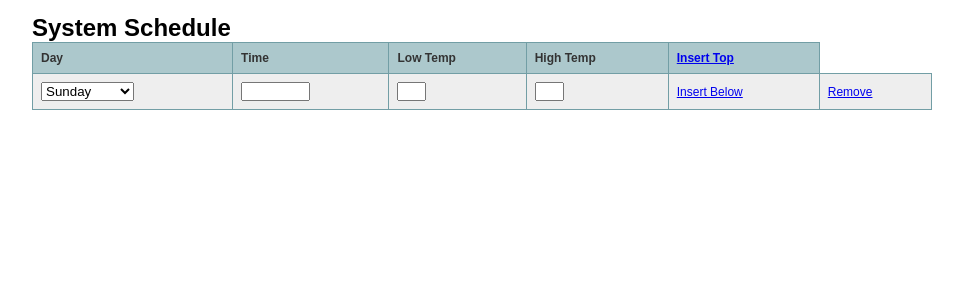
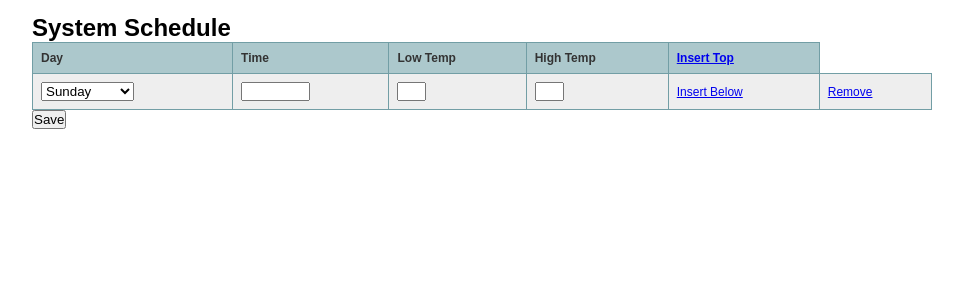
Before and after one commit to evanfletcher42/thermostat-rpi, a Flask app: page /schedule in a window 1280 px wide. Shown: the part 124-424 px from the top of the page, without its empty margins (158-1121 px from the left). Run offline with Flask 2, Linux system fonts and the light colour scheme; some libraries are stand-ins or nearby versions.

Commit message:
web: schedule: create POST form from dynamic table

```diff
--- a/app/templates/schedule.html
+++ b/app/templates/schedule.html
@@ -22,6 +22,7 @@
 
 		<div>
 			<div id="explainContainer"> <b>System Schedule</b>
+				<form action="schedule_submit" method="POST" id="sched">
 					<table id="scheduleTable" border="0">
 						<thead>
 							<tr>
@@ -60,6 +61,8 @@
 							</tr>
 						</tbody>
 					</table>
+				</form>
+				<button type="submit" form="sched" 	value="Save">Save</button>
 			</div>
 		</div>
 
```
Lines whose indentation alone changed are shown as unchanged.
